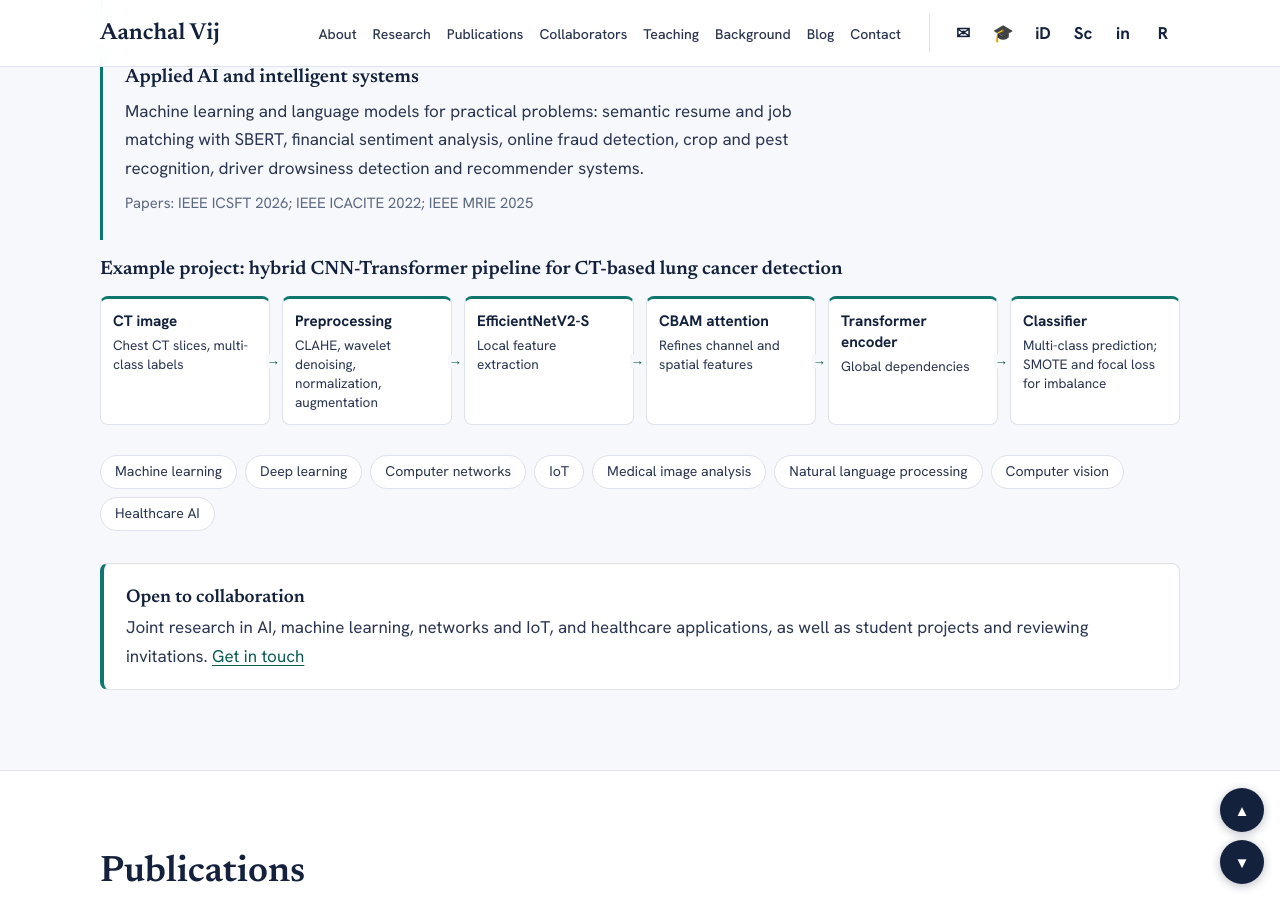
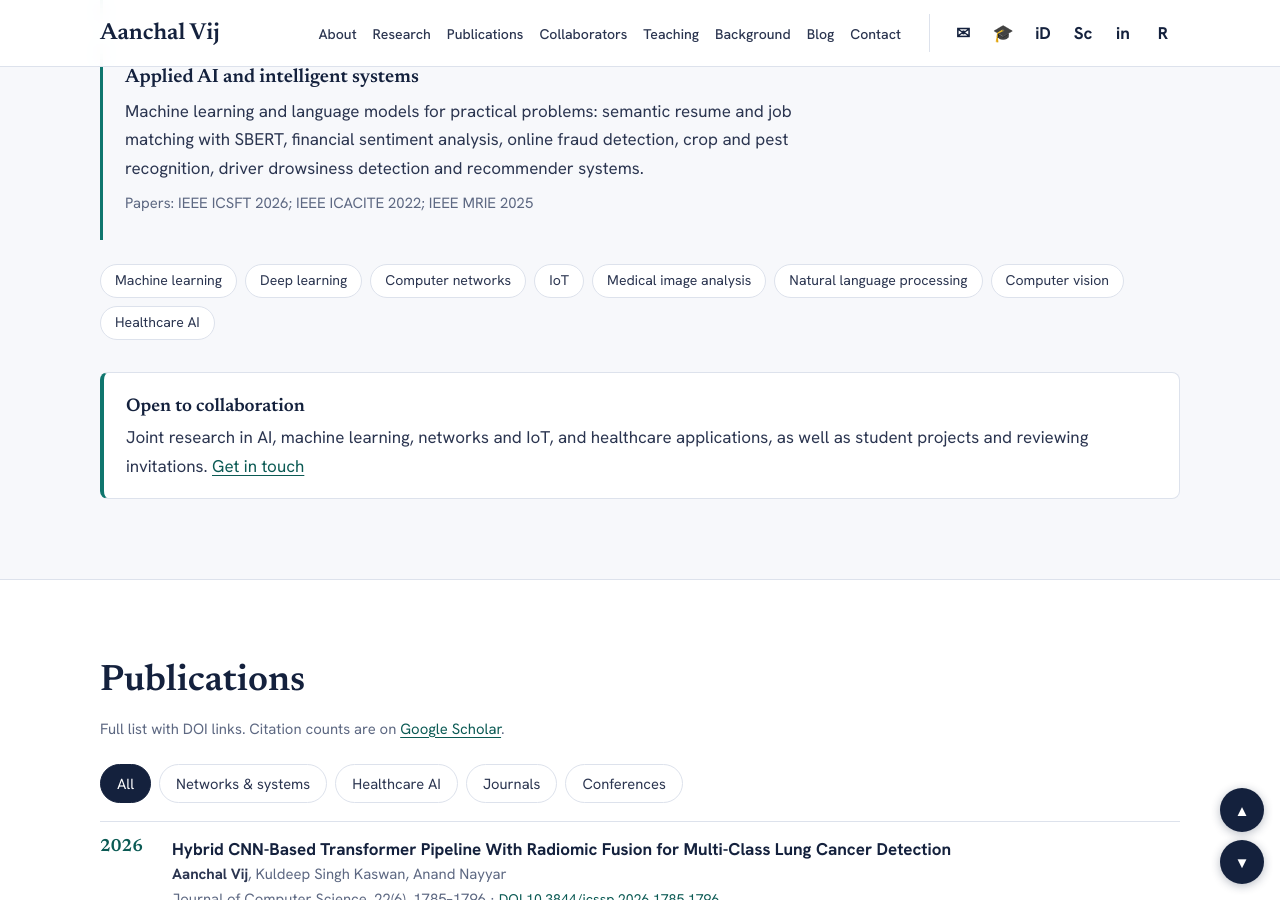
Before and after one commit to draanchalvij-jpg/draanchalvij-jpg.github.io, a Jekyll site: the page index.html, which Jekyll copies as it is, in a window 1280 px wide and 900 px high, scrolled down 2093 px. Built offline with Jekyll 4.4.1, drawn with Linux system fonts in a browser that asks for light colours; comment, search, counter and statistics services are not loaded.

Commit message:
Update index.html

```diff
--- a/index.html
+++ b/index.html
@@ -121,15 +121,6 @@
         <p class="meta">Papers: IEEE ICSFT 2026; IEEE ICACITE 2022; IEEE MRIE 2025</p>
       </article>
     </div>
-    <h3>Example project: hybrid CNN-Transformer pipeline for CT-based lung cancer detection</h3>
-    <ol class="flow">
-      <li><b>CT image</b>Chest CT slices, multi-class labels</li>
-      <li><b>Preprocessing</b>CLAHE, wavelet denoising, normalization, augmentation</li>
-      <li><b>EfficientNetV2-S</b>Local feature extraction</li>
-      <li><b>CBAM attention</b>Refines channel and spatial features</li>
-      <li><b>Transformer encoder</b>Global dependencies</li>
-      <li><b>Classifier</b>Multi-class prediction; SMOTE and focal loss for imbalance</li>
-    </ol>
     <p class="tags"><span>Machine learning</span><span>Deep learning</span><span>Computer networks</span><span>IoT</span><span>Medical image analysis</span><span>Natural language processing</span><span>Computer vision</span><span>Healthcare AI</span></p>
     <div class="collab"><b>Open to collaboration</b> Joint research in AI, machine learning, networks and IoT, and healthcare applications, as well as student projects and reviewing invitations. <a href="#contact">Get in touch</a></div>
   </div>
@@ -286,7 +277,6 @@
         <figure><img src="assets/images/g8.jpg" alt="Aanchal Vij in a discussion session in a library" loading="lazy"></figure>
         <figure><img src="assets/images/g9.jpg" alt="Participants working on laptops at a hackathon" loading="lazy"></figure>
         <figure><img src="assets/images/g10.jpg" alt="Aanchal Vij presenting a slide at an IEEE session" loading="lazy"></figure>
-        <figure><img src="assets/images/g11.jpg" alt="Aanchal Vij with a faculty and staff team at an event" loading="lazy"></figure>
         <figure><img src="assets/images/g12.jpg" alt="Group photo of faculty colleagues and guests at a campus event" loading="lazy"></figure>
       </div>
       <div class="sbtns"><button id="prev" aria-label="Previous photo">&#8592;</button><button id="next" aria-label="Next photo">&#8594;</button></div>
```
